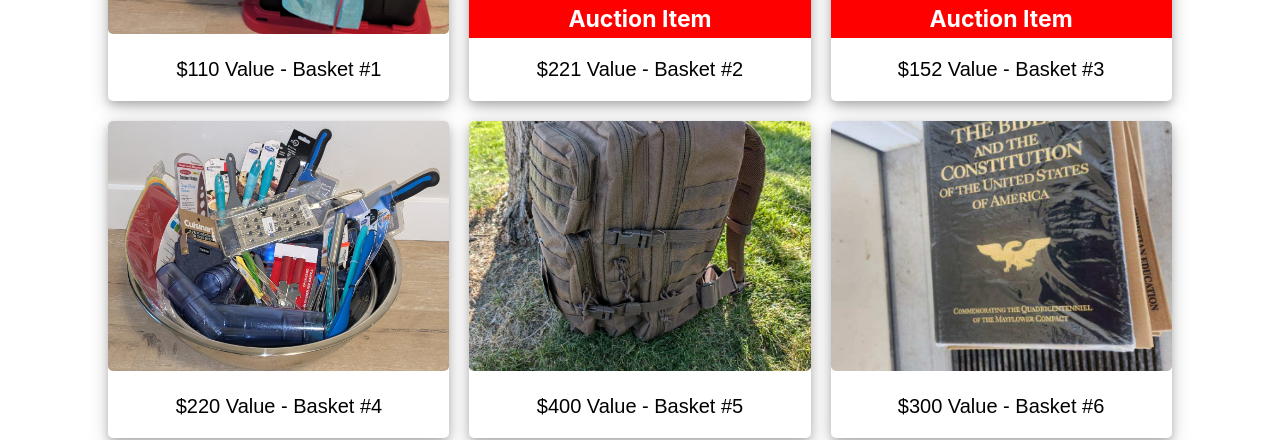
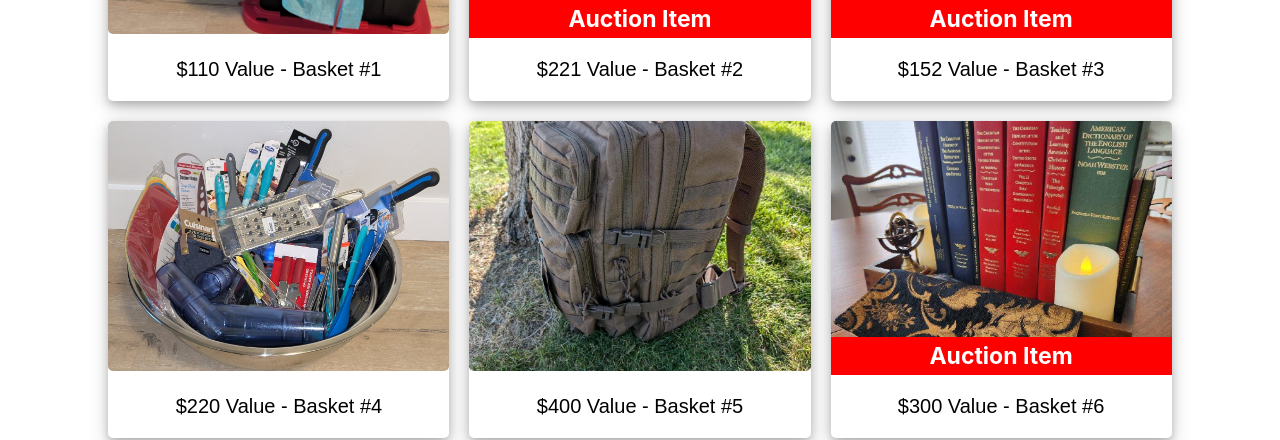
Before and after one commit to fpalacios10/rrfundraiser, a React (Create React App) app: page / in a window 1280 px wide. Shown: the part 1400-1840 px from the top of the page. Built offline with nearby package versions, Linux system fonts and the light colour scheme; a web font is replaced by a local one.

Commit message:
updating image

```diff
--- a/src/data.js
+++ b/src/data.js
@@ -88,7 +88,7 @@ const jsonData = [
         ],
     },
     {
-        image: "images/books.jpeg",
+        image: "images/books2.jpg",
         title: "$300 Value - Basket #6",
         Items: [
             "CHRISTIAN EDUCATION BOOK SET:",
@@ -99,6 +99,7 @@ const jsonData = [
             "Webster 1828 Dictionary",
             "CHOC. 2",
         ],
+        auctionItem: true,
     },
     {
         image: "images/img7.jpg",
```
Also changed, not shown: public/images/books2.jpg (added).
